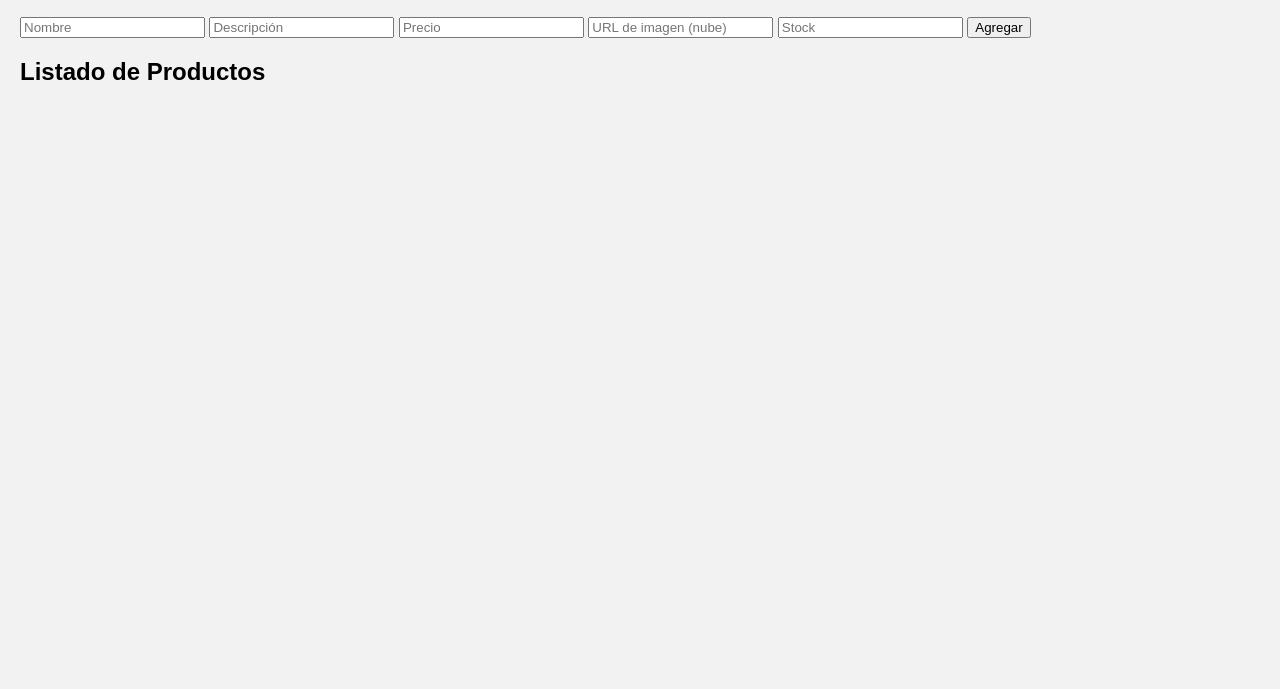
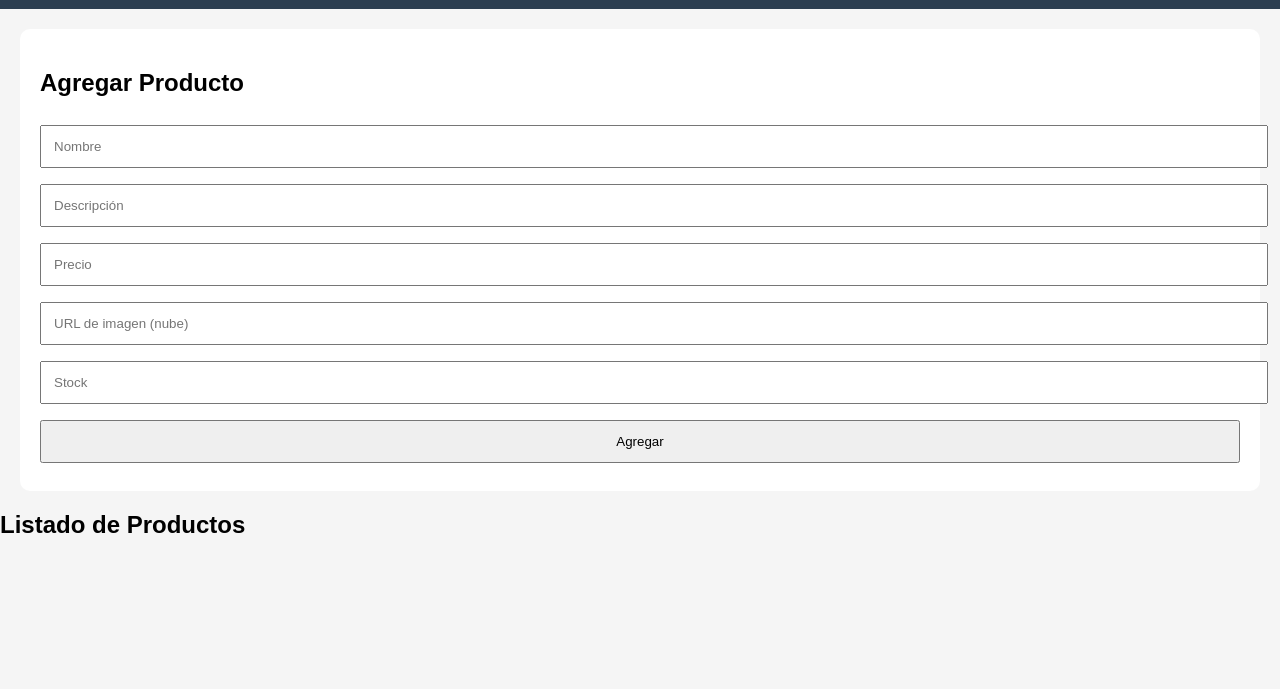
Before and after one commit to wernher-camp/inventario_app, a website: page public/index.html in a window 1280 px wide. Shown: the part 111-800 px from the top of the page. Drawn offline with Linux system fonts and the light colour scheme; no server answers.

Commit message:
Update estilos.css

```diff
--- a/public/estilos.css
+++ b/public/estilos.css
@@ -1,22 +1,43 @@
 body {
     font-family: Arial;
-  margin: 20px;
+    margin: 0;
     padding: 0;
-  background: #f2f2f2;
+    background: #f5f5f5;
 }
 
-#productos {
+header {
+    background: #2c3e50;
+    padding: 20px;
+    color: white;
+    text-align: center;
+}
+
+#formulario {
+    padding: 20px;
+    background: #fff;
+    margin: 20px;
+    border-radius: 10px;
+}
+
+input, button {
+    width: 100%;
+    padding: 12px;
+    margin: 8px 0;
+}
+
+.grid {
     display: grid;
     grid-template-columns: repeat(auto-fit, minmax(250px, 1fr));
-  gap: 15px;
+    gap: 20px;
+    padding: 20px;
 }
 
 .card {
     background: white;
-  padding: 15px;
+    padding: 10px;
     border-radius: 10px;
+    box-shadow: 0 2px 5px rgba(0,0,0,0.2);
     text-align: center;
-  box-shadow: 0 2px 4px rgba(0,0,0,0.2);
 }
 
 .card img {
```
Lines whose indentation alone changed are shown as unchanged.
